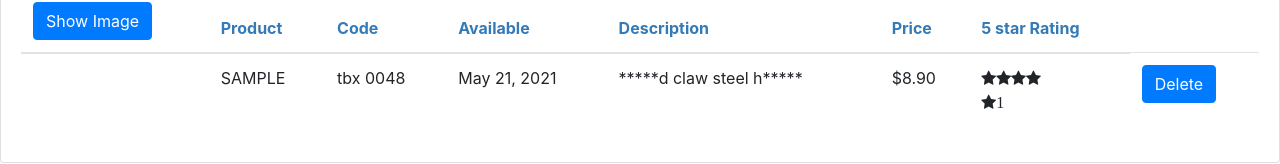
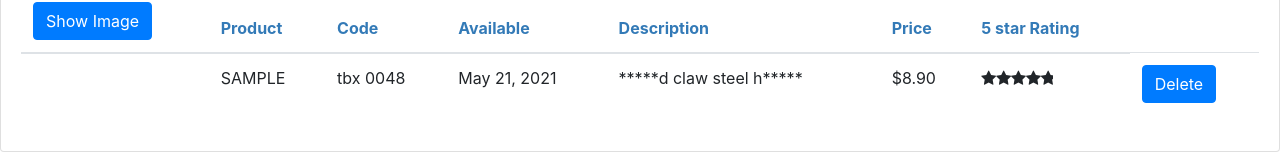
Before and after one commit to derycklong/PluralSight-Angular-Tutorial, an Angular app: page / in a window 1280 px wide. Both pictures are taken after typing "Sample" into the empty fields and a click on the button "Add1". Shown: the part 281-445 px from the top of the page. Built offline with nearby package versions, Linux system fonts and the light colour scheme; no server answers.

Commit message:
Update star.component.html

```diff
--- a/src/app/shared/star.component.html
+++ b/src/app/shared/star.component.html
@@ -6,6 +6,6 @@
     <span class="fa fa-star"></span>
     <span class="fa fa-star"></span>
     <span class="fa fa-star"></span>
-    <span class="fa fa-star">1</span>
+    <span class="fa fa-star"></span>
   </div>
 </div>
```
